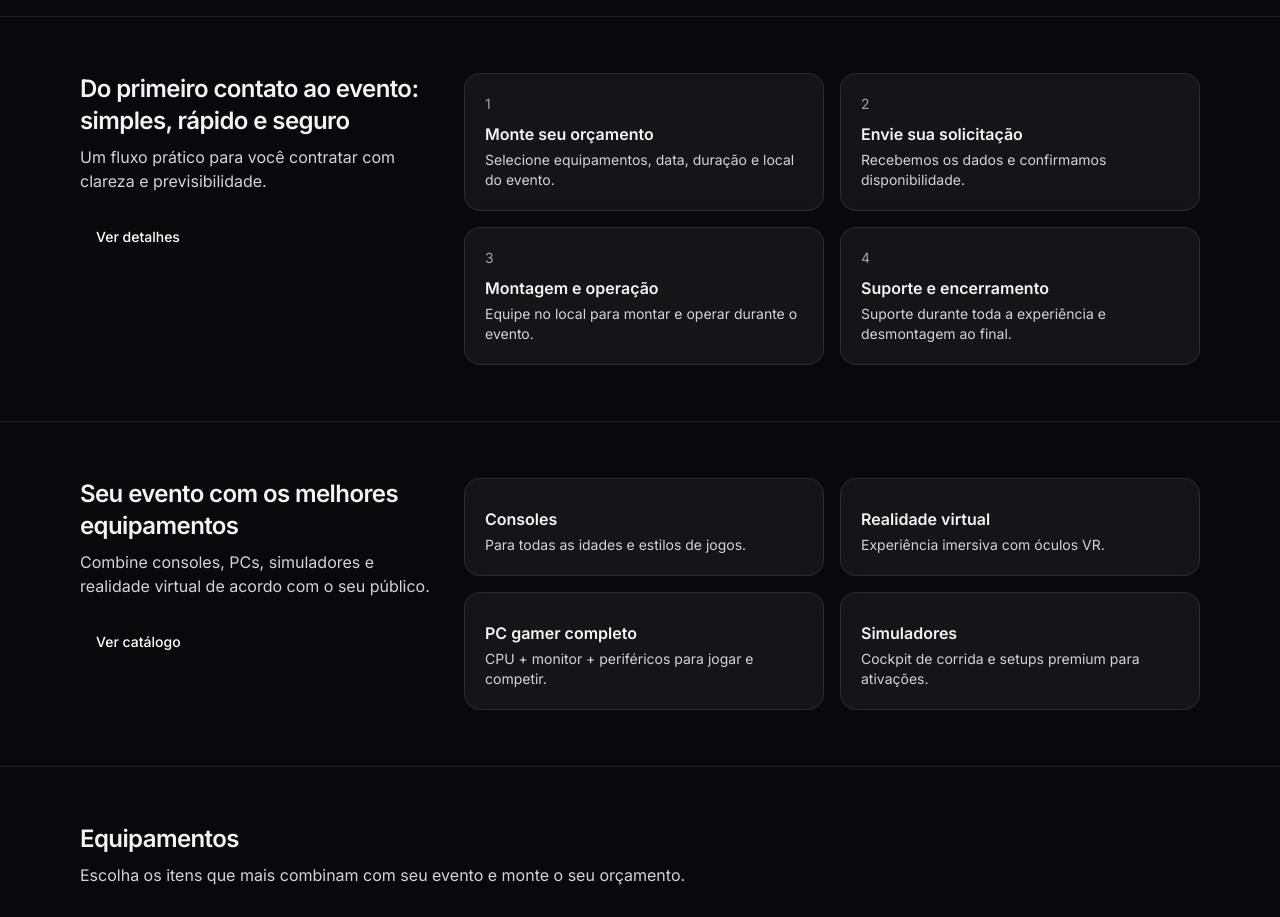
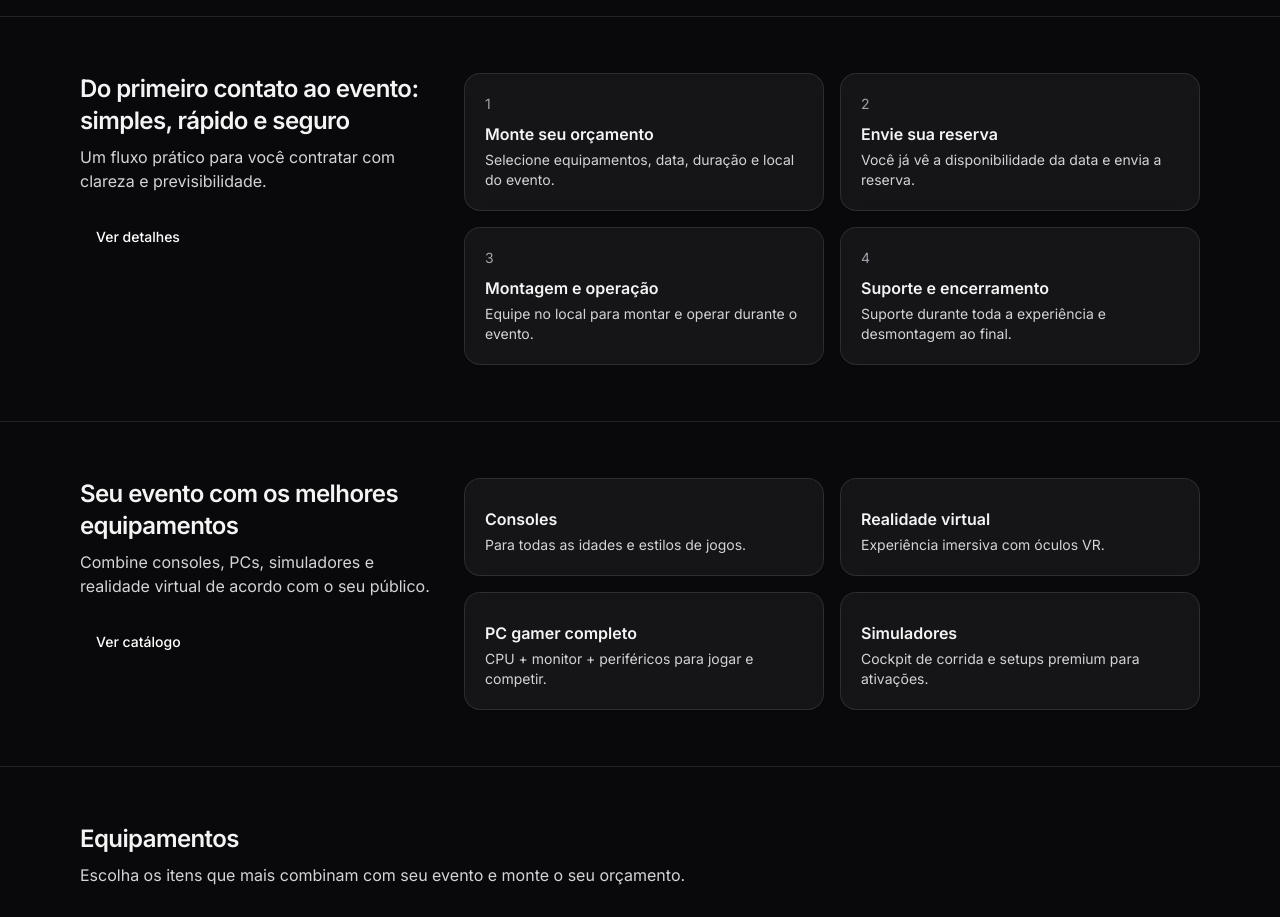
Before and after one commit to andersjc11/VRGH, a Next.js app: page / in a window 1280 px wide. Shown: the part 1020-1937 px from the top of the page. Built offline with nearby package versions, Linux system fonts and the light colour scheme; no server answers; the database is empty.

Commit message:
copy: ajustar passo de reserva na home

```diff
--- a/src/app/page.tsx
+++ b/src/app/page.tsx
@@ -162,9 +162,9 @@ export default async function HomePage({
               </Card>
               <Card>
                 <p className="text-sm text-zinc-400">2</p>
-                <p className="mt-2 font-semibold">Envie sua solicitação</p>
+                <p className="mt-2 font-semibold">Envie sua reserva</p>
                 <p className="mt-1 text-sm text-zinc-300">
-                  Recebemos os dados e confirmamos disponibilidade.
+                  Você já vê a disponibilidade da data e envia a reserva.
                 </p>
               </Card>
               <Card>
```
